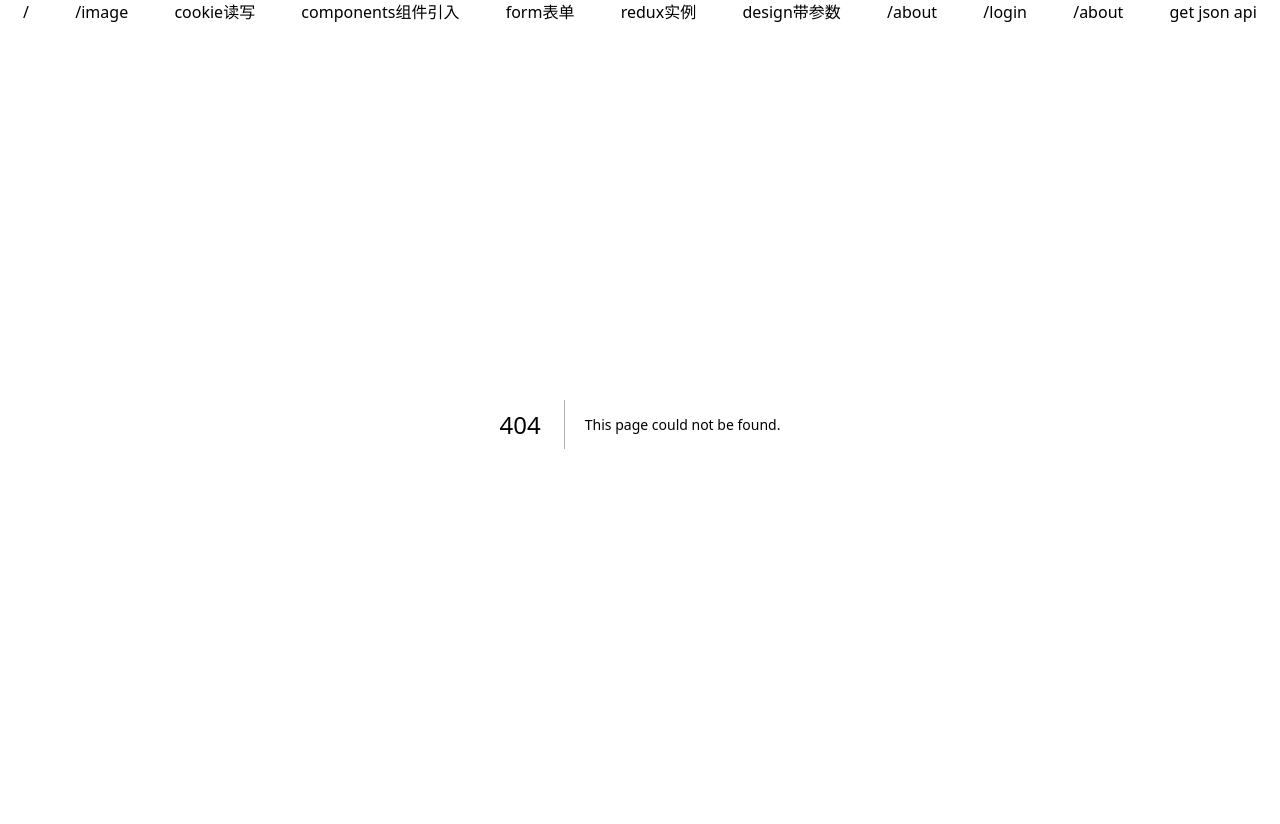
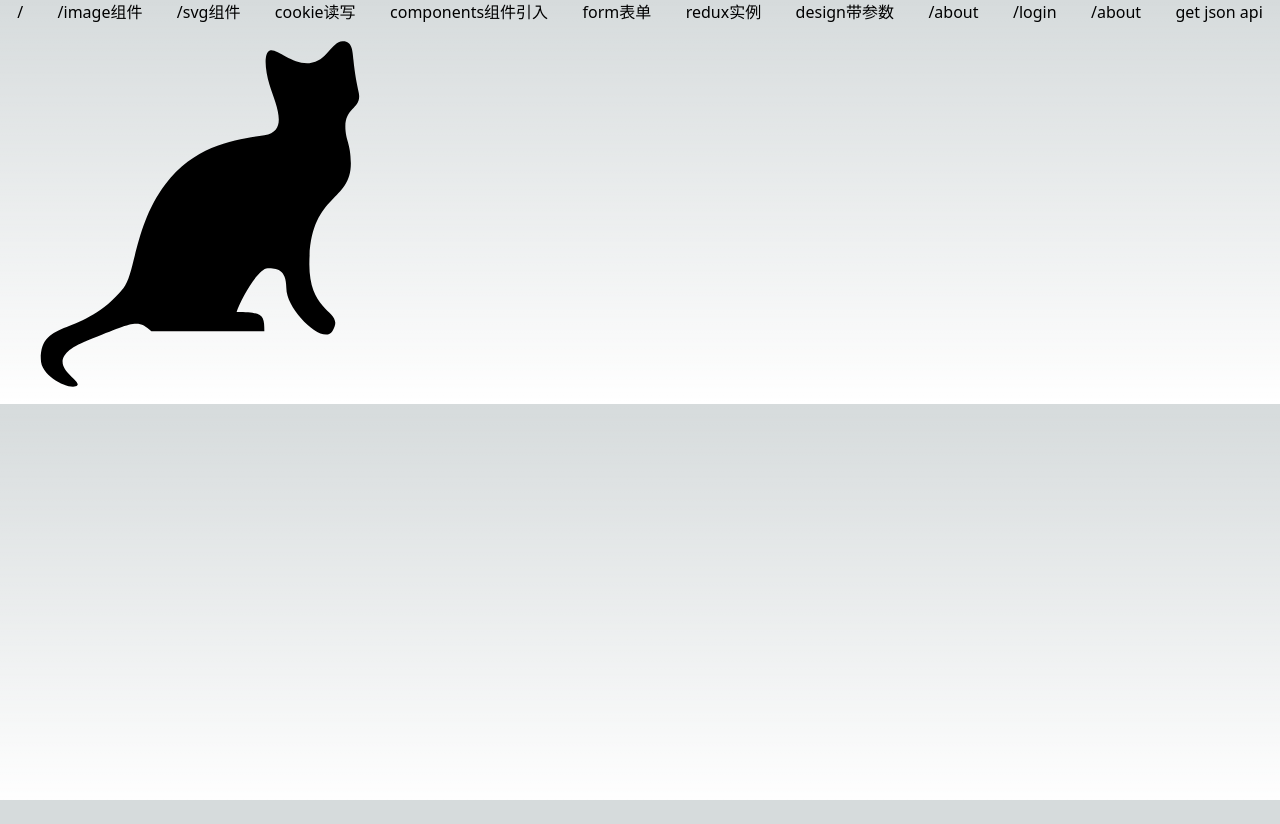
Before and after one commit to CcEditCom/CcView, a Next.js app: page /svg in a window 1280 px wide. Before the commit this address had no page. After the commit the page ends 800 px from the top, so only its background shows below. Built offline with nearby package versions, Linux system fonts and the light colour scheme.

Commit message:
svg组件支持

```diff
--- a/next.config.js
+++ b/next.config.js
@@ -13,6 +13,14 @@ const nextConfig = {
         pathname: '/image/upload/**'
       }
     ]
+  },
+  webpack(config) {
+    config.module.rules.push({
+      test: /\.svg$/i,
+      issuer: /\.[jt]sx?$/,
+      use: ['@svgr/webpack']
+    });
+    return config;
   }
 };
 
--- a/package.json
+++ b/package.json
@@ -25,6 +25,7 @@
   },
   "devDependencies": {
     "@next/bundle-analyzer": "^13.4.4",
+    "@svgr/webpack": "^8.0.1",
     "@types/node": "20.2.5",
     "@types/nprogress": "^0.2.0",
     "@types/react": "18.2.8",
--- a/src/pages/_app.tsx
+++ b/src/pages/_app.tsx
@@ -49,7 +49,10 @@ export default function MyApp({ Component, pageProps }: AppProps) {
           <span> / </span>
         </Link>
         <Link className='inline-block' href='/image'>
-          <span> /image </span>
+          <span> /image组件 </span>
+        </Link>
+        <Link className='inline-block' href='/svg'>
+          <span> /svg组件 </span>
         </Link>
         <Link className='inline-block' href='/cookie'>
           <span>cookie读写  </span>
--- /dev/null
+++ b/src/pages/svg/index.tsx
@@ -0,0 +1,9 @@
+import Cat from '@/assets/cat.svg';
+
+export default function Home() {
+  return (
+    <div>
+      <Cat />
+    </div>
+  );
+}
```
Also changed, not shown: src/assets/cat.svg (added), 1 other file (tests, documents, lock files or other folders).
